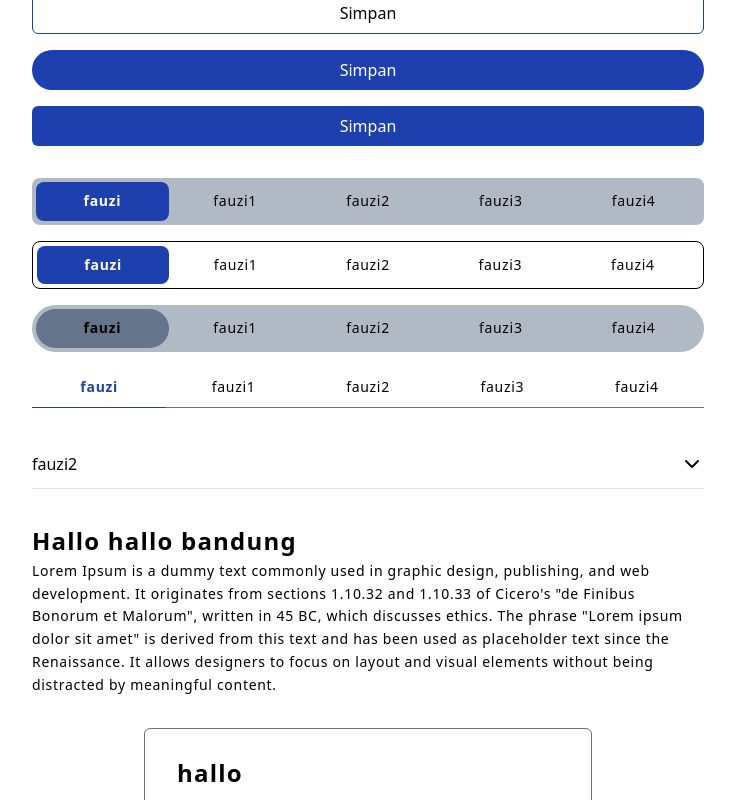
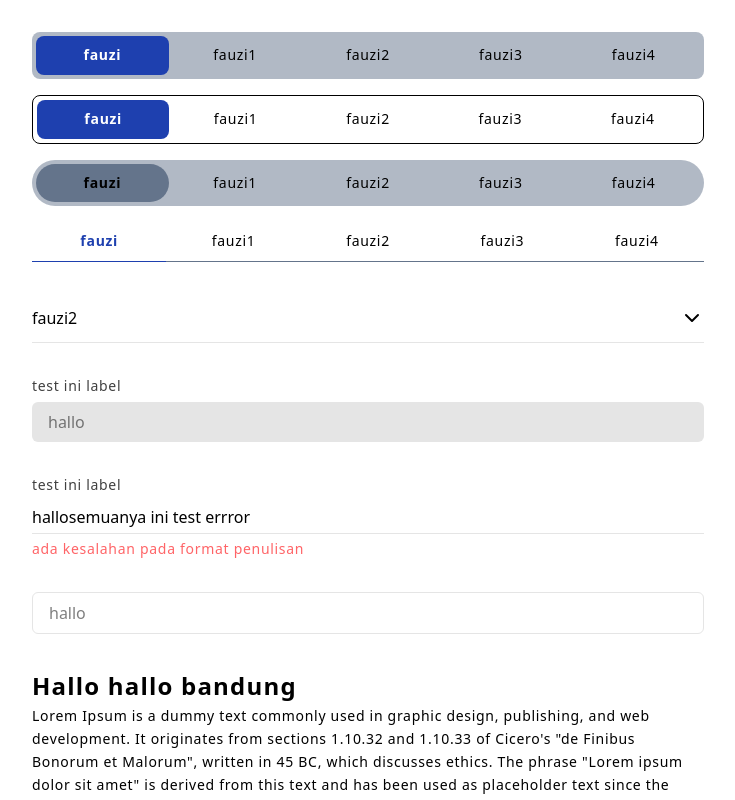
Before and after one commit to FauziSeptians/zsanss-ui, a React (Vite) app: page / in a window 1280 px wide. Shown: the top 800 px of the page, without its empty margins (272-1007 px from the left). Built offline with nearby package versions, Linux system fonts and the light colour scheme.

Commit message:
feat: input (#9)
Co-authored-by: muhammad.putra.ext <muhammad.putra.ext@bcadigital.co.id>

```diff
--- /dev/null
+++ b/lib/components/Input/index.tsx
@@ -0,0 +1,165 @@
+import { VARIANT } from "@/constants/input";
+import { InputAction, InputState, InputTypes } from "@/types/input";
+import classNames from "@/utils/classNames";
+import { useId, useReducer, useState } from "react";
+import Typography from "../Typography";
+
+export default function InputWrapper({
+  type,
+  className,
+  inputVariant = VARIANT.FLAT,
+  inputRadius = "md",
+  placeHolder,
+  label,
+  value,
+  error,
+  ...props
+}: InputTypes) {
+  const inputId = useId();
+  const [errorWording, setErrorWording] = useState<{
+    isError: boolean;
+    message: string;
+  }>({
+    isError: Boolean(error),
+    message: error || "",
+  });
+
+  function inputReducer(state: InputState, action: InputAction): InputState {
+    switch (action.type) {
+      case "ADD":
+        return {
+          ...state,
+          value: action.payload,
+        };
+
+      case "REMOVE":
+        return {
+          ...state,
+          value: "",
+        };
+
+      default:
+        return state;
+    }
+  }
+
+  const [state, dispatch] = useReducer(inputReducer, { value: value || "" });
+
+  function handleInputChange(e: React.ChangeEvent<HTMLInputElement>) {
+    setErrorWording((prev) => ({
+      isError: false,
+      message: prev.message,
+    }));
+    dispatch({ type: "ADD", payload: e.target.value });
+  }
+
+  function render(variant: VARIANT) {
+    switch (variant) {
+      case VARIANT.FLAT: {
+        return (
+          <div className="w-full">
+            {label && (
+              <label
+                htmlFor={inputId}
+                className="block mb-1 text-sm font-medium text-neutral-700"
+              >
+                <Typography.Text> {label}</Typography.Text>
+              </label>
+            )}
+            <input
+              id={inputId}
+              className={classNames(
+                !props.readOnly
+                  ? "focus:border focus:border-primary"
+                  : "cursor-not-allowed",
+                `rounded-${inputRadius}`,
+                "bg-neutral-200",
+                "w-full py-2 px-4 outline-none",
+                className
+              )}
+              type={type}
+              placeholder={placeHolder}
+              onChange={(e: React.ChangeEvent<HTMLInputElement>) =>
+                handleInputChange(e)
+              }
+              value={state.value}
+              {...props}
+            />
+          </div>
+        );
+      }
+      case VARIANT.BORDERED: {
+        return (
+          <div className="w-full">
+            {label && (
+              <label
+                htmlFor={inputId}
+                className="block mb-1 text-sm font-medium text-neutral-700"
+              >
+                <Typography.Text> {label}</Typography.Text>
+              </label>
+            )}
+            <input
+              className={classNames(
+                !props.readOnly ? "focus:border-primary" : "cursor-not-allowed",
+                `rounded-${inputRadius}`,
+                "border border-neutral-200",
+                "w-full py-2 px-4 outline-none",
+                className
+              )}
+              type={type}
+              placeholder={placeHolder}
+              onChange={(e: React.ChangeEvent<HTMLInputElement>) =>
+                handleInputChange(e)
+              }
+              value={state.value}
+              {...props}
+            />
+          </div>
+        );
+      }
+      case VARIANT.UNDERLINED: {
+        return (
+          <div className="w-full">
+            {label && (
+              <label
+                htmlFor={inputId}
+                className="block mb-1 text-sm font-medium text-neutral-700"
+              >
+                <Typography.Text> {label}</Typography.Text>
+              </label>
+            )}
+            <input
+              className={classNames(
+                !props.readOnly ? "focus:border-primary" : "cursor-not-allowed",
+                "border-b-[1px] border-neutral-200",
+                "w-full py-1 outline-none",
+                className
+              )}
+              type={type}
+              placeholder={placeHolder}
+              onChange={(e: React.ChangeEvent<HTMLInputElement>) =>
+                handleInputChange(e)
+              }
+              value={state.value}
+              {...props}
+            />
+          </div>
+        );
+      }
+
+      default:
+        break;
+    }
+  }
+  return (
+    <div className="flex flex-col gap-1">
+      {render(inputVariant)}
+      {errorWording?.isError ? (
+        <Typography.Text className="text-red-400">
+          {errorWording?.message}
+        </Typography.Text>
+      ) : null}
+    </div>
+  );
+}
--- /dev/null
+++ b/lib/constants/input.ts
@@ -0,0 +1,5 @@
+export enum VARIANT {
+    FLAT = "flat",
+    BORDERED = "bordered",
+    UNDERLINED = "underlined"
+}
--- a/lib/main.ts
+++ b/lib/main.ts
@@ -10,6 +10,7 @@ export { default as Button } from "./components/Button";
 export { default as DropdownWrapper } from "./components/Dropdown/index";
 export { default as Dropdown } from "./components/Dropdown/Dropdown";
 export { default as TabWrapper } from "./components/Tab/index";
+export { default as Input } from "./components/Input/index";
 
 export * from "./types/main";
 export * from "./utils/main";
--- /dev/null
+++ b/lib/types/input.ts
@@ -0,0 +1,19 @@
+import { VARIANT } from "@/constants/input";
+import {  InputHTMLAttributes } from "react";
+
+export type InputTypes = {
+  type: "text" | "email" | "number";
+  classNames?: string;
+  inputVariant?: VARIANT;
+  inputRadius?: "md" | "xl" | "full";
+  placeHolder: string;
+  label?: string;
+  value?: string;
+  error?: string;
+} & InputHTMLAttributes<HTMLInputElement>;
+
+export type InputState = {
+  value: string;
+};
+
+export type InputAction = { type: "ADD"; payload: string } | { type: "REMOVE" };
--- a/lib/types/main.ts
+++ b/lib/types/main.ts
@@ -3,4 +3,5 @@ export type { LayoutTypes, ObjectSidebar } from "./layout";
 export type { CardTypes } from "./card";
 export type { ButtonTypes } from "./button";
 export type { DropdownTypes, InputDropdownTypes, itemTypes } from "./dropdown";
-export type {TabTypes,itemTabType  } from "./tab"
+export type { TabTypes, itemTabType } from "./tab";
+export type { InputTypes } from "./input";
--- a/src/App.tsx
+++ b/src/App.tsx
@@ -1,6 +1,8 @@
 import Button from "@/components/Button";
 import Input from "@/components/Dropdown";
+import InputWrapper from "@/components/Input";
 import TabWrapper from "@/components/Tab";
+import { VARIANT } from "@/constants/input";
 import { COLOR, SIZE } from "@/constants/tab";
 import { Card, itemTypes, Typography } from "@/main";
 import { useState } from "react";
@@ -81,7 +83,22 @@ function App() {
               onClick={(val: itemTypes) => setVal(val)}
             ></Input.Dropdown>
           </Input>
-        </div>
+        </div>{" "}
+        <InputWrapper type="text" placeHolder="hallo" label="test ini label" />
+        <InputWrapper
+          type="text"
+          inputVariant={VARIANT.UNDERLINED}
+          placeHolder="hallo"
+          label="test ini label"
+          value="hallosemuanya ini test errror"
+          error="ada kesalahan pada format penulisan"
+          readOnly={true}
+        />
+        <InputWrapper
+          type="text"
+          inputVariant={VARIANT.BORDERED}
+          placeHolder="hallo"
+        />
         <div>
           <Typography.Title>Hallo hallo bandung</Typography.Title>
           <Typography.Text>{val?.key}</Typography.Text>
```
Also changed, not shown: 1 other file (tests, documents, lock files or other folders).
